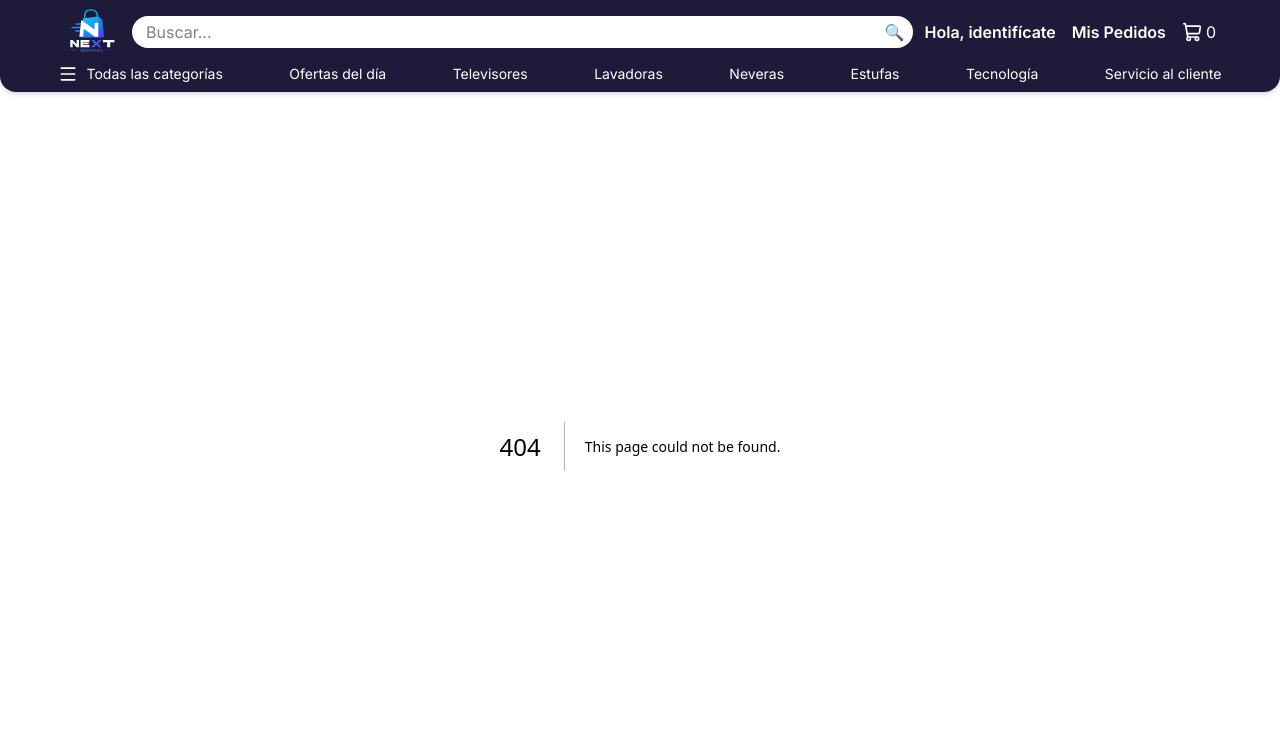
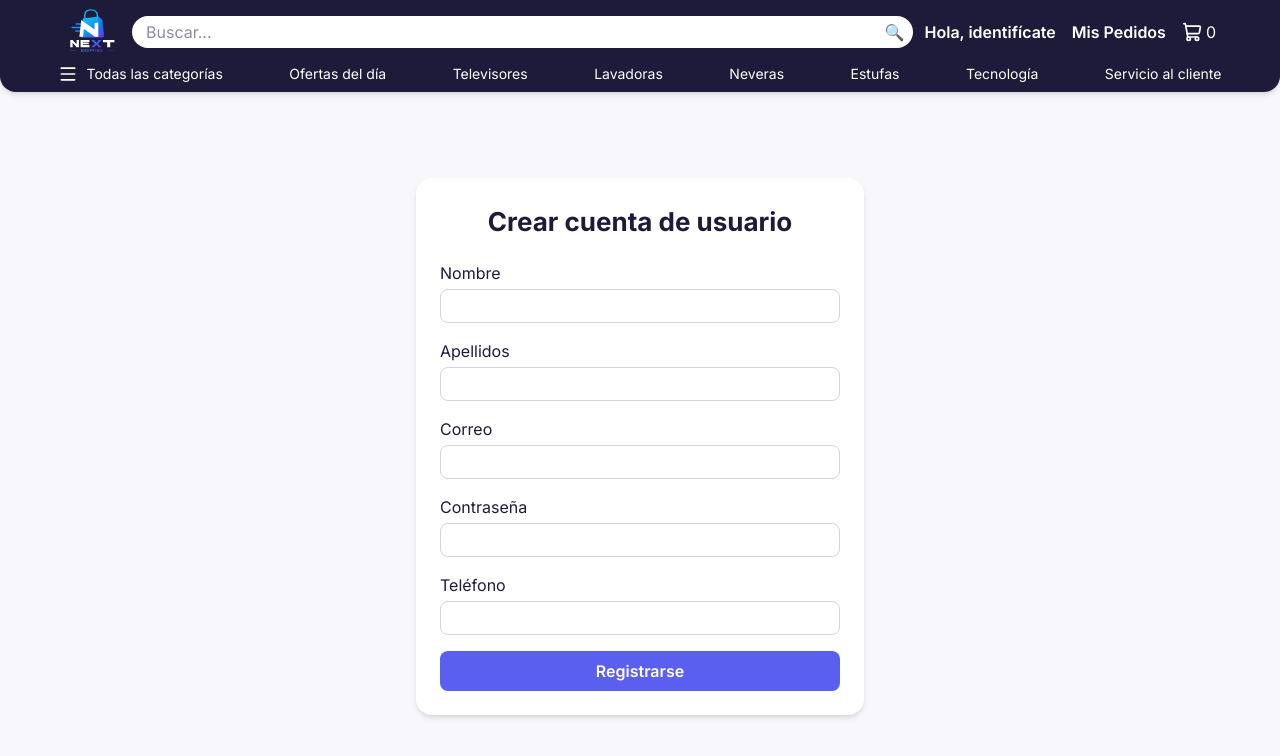
Before and after one commit to KevinValencia1020/next-shopping-app, a Next.js app in the folder frontend/: page /register in a window 1280 px wide. Before the commit this address had no page. Shown: the top 756 px of the page. Built offline with nearby package versions, Linux system fonts and the light colour scheme.

Commit message:
feature: agrega pagina de registro con formulario conectado a POST /api/auth/registro (HU-01)
Maneja estados de carga, error y exito; redirige al inicio tras registrarse

```diff
--- /dev/null
+++ b/frontend/app/register/page.tsx
@@ -0,0 +1,11 @@
+import RegisterForm from '@/components/auth/RegisterForm';
+const RegisterPage = () => {
+  return(
+    <div className='h-full flex flex-col items-center justify-center'>
+
+      <RegisterForm />
+    </div>
+  )
+}
+
+export default RegisterPage;
--- /dev/null
+++ b/frontend/components/auth/RegisterForm.tsx
@@ -0,0 +1,165 @@
+'use client';
+import React, { useState } from 'react';
+import { CircleCheckBig } from 'lucide-react';
+import { useRouter } from 'next/navigation';
+
+interface RegisterFormData {
+  firstName: string;
+  lastName: string;
+  email: string;
+  password: string;
+  phone: string;
+}
+
+const RegisterForm = () => {
+  const [formData, setFormData] = useState<RegisterFormData>({
+    firstName: '',
+    lastName: '',
+    email: '',
+    password: '',
+    phone: '',
+  });
+  const [error, setError] = useState<string | null>(null);
+  const [isLoading, setIsLoading] = useState<boolean>(false);
+  const [success, setSuccess] = useState<boolean>(false);
+  const router = useRouter();
+
+  const handleChange = (e: React.ChangeEvent<HTMLInputElement>) => {
+    setFormData({
+      ...formData,
+      [e.target.name]: e.target.value,
+    });
+  };
+
+  const handleSubmit = async (e: React.SubmitEvent<HTMLFormElement>) => {
+    e.preventDefault();
+    setError(null); // Reinicia el mensaje de error
+    setIsLoading(true); // Indica que la solicitud esta en curso
+    setSuccess(false);
+
+    try {
+      const response = await fetch(
+        `${process.env.NEXT_PUBLIC_API_URL}/api/auth/registro`,
+        {
+          method: 'POST',
+          headers: {
+            'content-type': 'application/json',
+          },
+          body: JSON.stringify(formData),
+          credentials: 'include',
+        },
+      );
+      const data = await response.json();
+      if (!response.ok) {
+        throw new Error(data.message || 'Error al registrar el usuario');
+      }
+
+      setSuccess(true);
+      setTimeout(() => {
+        router.replace('/');
+      }, 3000);
+
+      console.log('Usuario registrado con éxito:', data);
+    } catch (error) {
+      console.error('Error al registrar el usuario:', error);
+      setError(error instanceof Error ? error.message : 'Error desconocido');
+    } finally {
+      setIsLoading(false);
+    }
+  };
+  return (
+    <div className='w-[90%] flex flex-col gap-5 bg-white rounded-lg shadow-md p-6 max-w-112'>
+      {success ? (
+        <>
+          <div className='flex flex-col items-center justify-center gap-4'>
+            <CircleCheckBig className='text-green-500' size={48} />
+          </div>
+          <h1 className='flex items-center justify-center text-h2 text-primario'>
+            ¡Registro exitoso!
+          </h1>
+        </>
+      ) : (
+        <>
+          <h1 className='flex justify-center text-h1'>
+            Crear cuenta de usuario
+          </h1>
+          <form className='flex flex-col gap-4' onSubmit={handleSubmit}>
+            <label className='flex flex-col gap-1'>
+              <span>Nombre</span>
+              <input
+                type='text'
+                name='firstName'
+                value={formData.firstName}
+                onChange={handleChange}
+                maxLength={30}
+                required
+                className='outline-none border border-gray-300 rounded-md px-2 py-1 focus:ring-2 focus:ring-primario'
+              />
+            </label>
+            <label className='flex flex-col gap-1'>
+              <span>Apellidos</span>
+              <input
+                type='text'
+                name='lastName'
+                value={formData.lastName}
+                onChange={handleChange}
+                maxLength={30}
+                required
+                className='outline-none border border-gray-300 rounded-md px-2 py-1 focus:ring-2 focus:ring-primario'
+              />
+            </label>
+            <label className='flex flex-col gap-1'>
+              <span>Correo</span>
+              <input
+                type='email'
+                name='email'
+                value={formData.email}
+                onChange={handleChange}
+                required
+                maxLength={50}
+                className='outline-none border border-gray-300 rounded-md px-2 py-1 focus:ring-2 focus:ring-primario'
+              />
+            </label>
+            <label className='flex flex-col gap-1'>
+              <span>Contraseña</span>
+              <input
+                type='password'
+                name='password'
+                value={formData.password}
+                onChange={handleChange}
+                minLength={8}
+                required
+                className='outline-none border border-gray-300 rounded-md px-2 py-1 focus:ring-2 focus:ring-primario'
+              />
+            </label>
+            <label className='flex flex-col gap-1'>
+              <span>Teléfono</span>
+              <input
+                type='tel'
+                name='phone'
+                value={formData.phone}
+                onChange={handleChange}
+                maxLength={10}
+                className='outline-none border border-gray-300 rounded-md px-2 py-1 focus:ring-2 focus:ring-primario'
+              />
+            </label>
+            {error && (
+              <p className='transition-colors duration-300 ease-in-out text-red-500'>
+                {error}
+              </p>
+            )}
+            <button
+              type='submit'
+              className='transition-colors duration-300 ease-in-out bg-primario hover:bg-primario-hover text-white font-semibold py-2 rounded-md'
+              disabled={isLoading}
+            >
+              {isLoading ? 'Registrando...' : 'Registrarse'}
+            </button>
+          </form>
+        </>
+      )}
+    </div>
+  );
+};
+
+export default RegisterForm;
```
